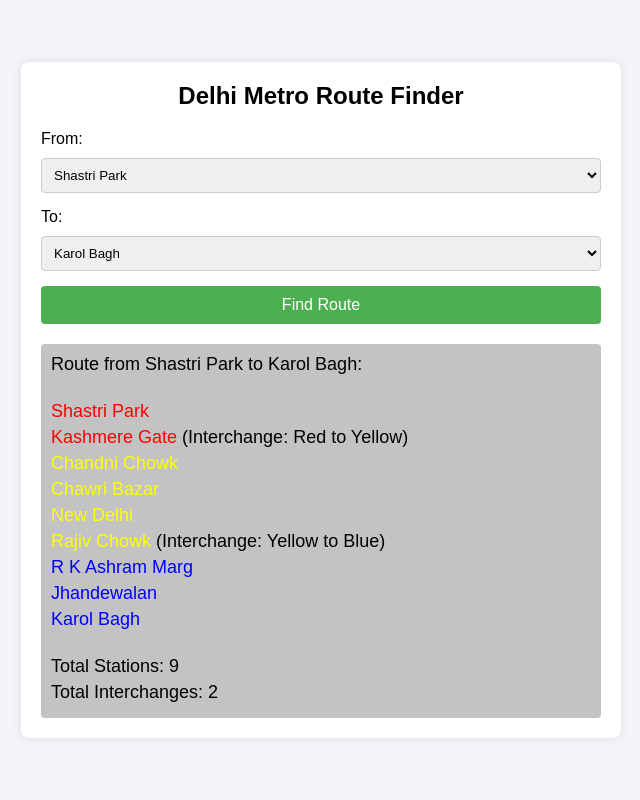
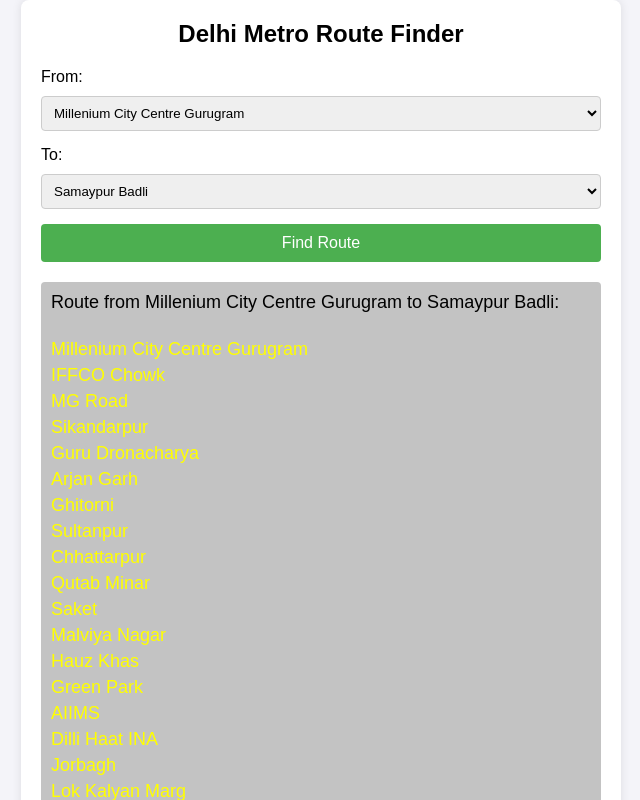
Before and after one commit to Siddharth9304/Delhi-Metro-Route-Finder, a plain HTML site: page index.html in a window 1280 px wide. Both pictures are taken after a click on the button "Find Route". Shown: the top 800 px of the page, without its empty margins (319-959 px from the left). Drawn offline with Linux system fonts and the light colour scheme.

Commit message:
third commit

```diff
--- a/script.js
+++ b/script.js
@@ -202,8 +202,8 @@ allStations.forEach((station)=>{
     selectTo.appendChild(optionTo);
 })
 // setting default value for from and to
-document.getElementById("from").value = "Shastri Park";
-document.getElementById("to").value = "Karol Bagh";
+document.getElementById("from").value = "Millenium City Centre Gurugram";
+document.getElementById("to").value = "Samaypur Badli";
 
 // To store color for each station
 const stationColors = new Map();
@@ -380,6 +380,8 @@ document.getElementById("routeForm").addEventListener('submit',(event)=>{
             const station = document.createElement("div");
             if(route[i][1]==="Violet")
                 station.style.color = "rgba(148, 18, 236, 1)";
+            else if(route[i][1]==="Red")
+                station.style.color = "rgb(212, 0, 0)"
             else
                 station.style.color = route[i][1];
             station.innerHTML = `${route[i][0]}`;
--- a/styles.css
+++ b/styles.css
@@ -57,6 +57,7 @@
 
   button:hover {
     background-color: #45a049;
+    cursor: pointer;
   }
 
   .result {
```
